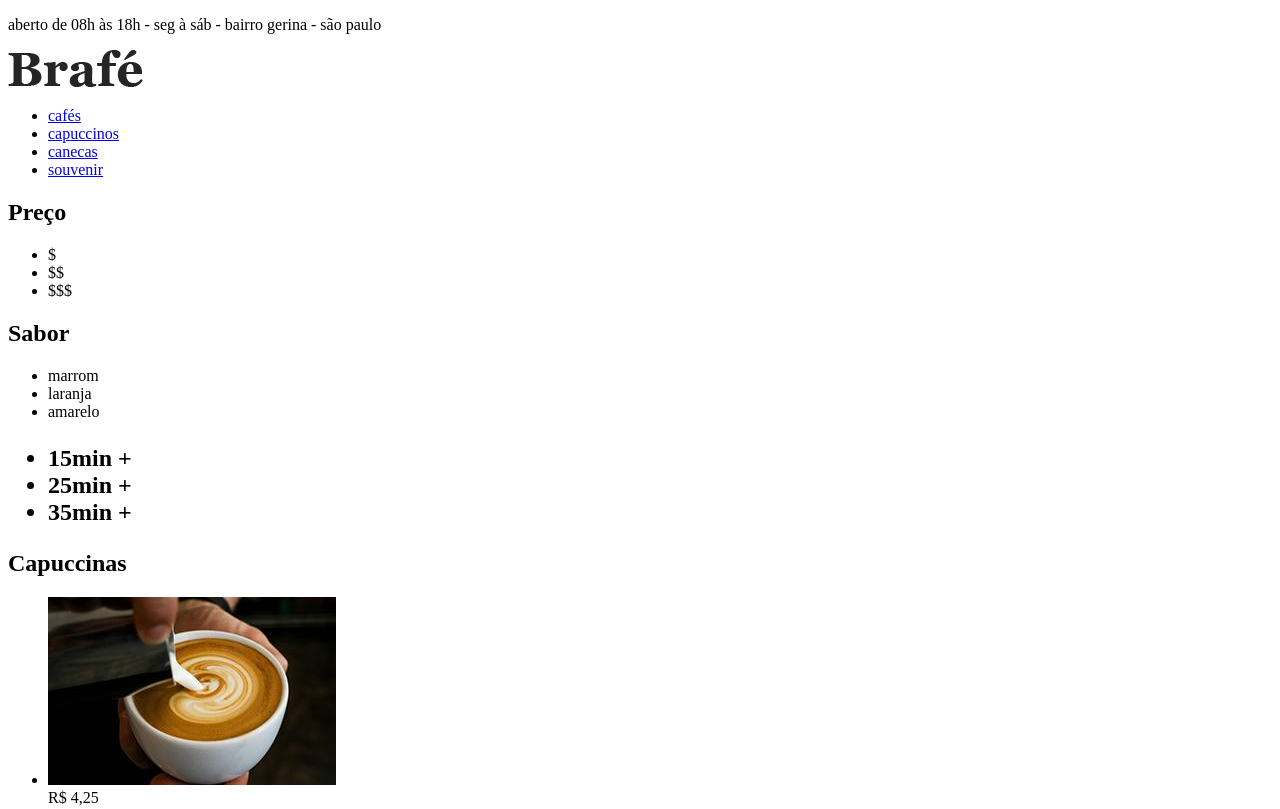
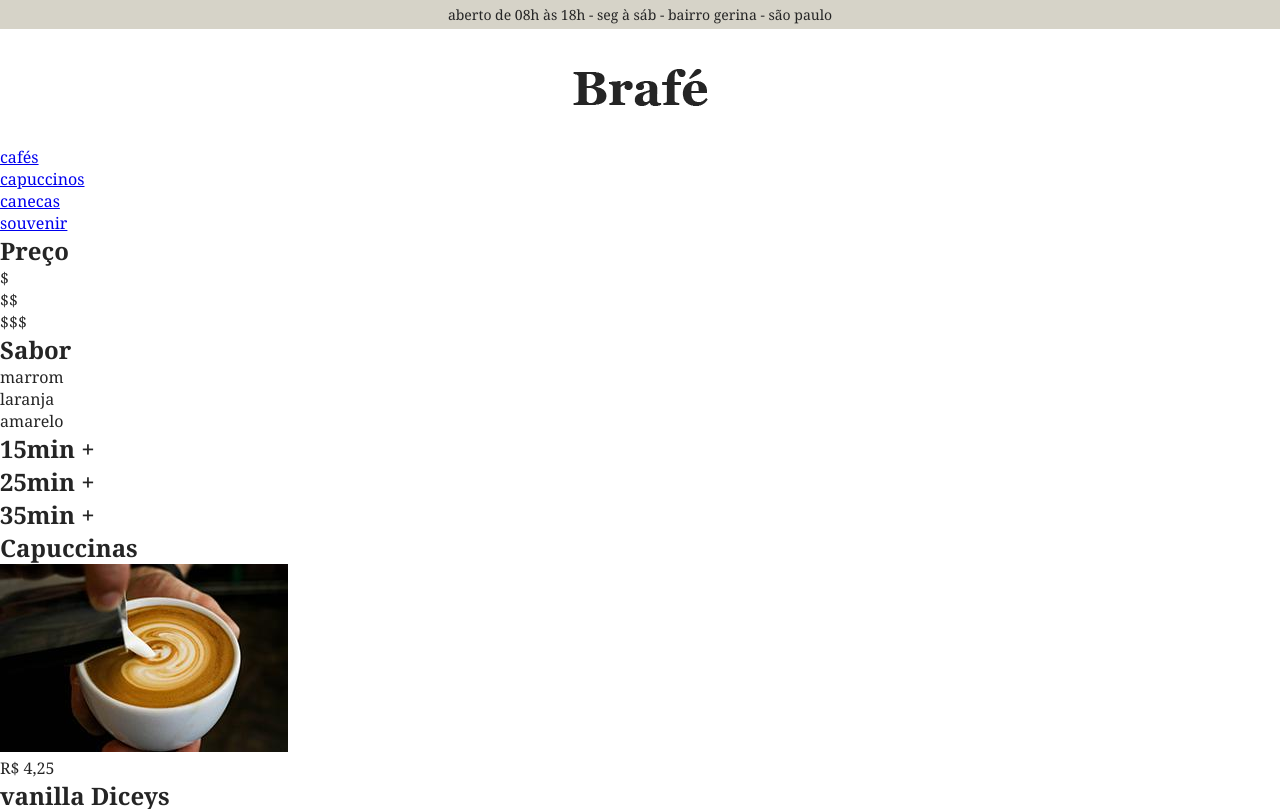
Before and after one commit to roberttsouza/brafe-2-puro, a plain HTML site: page index.html in a window 1280 px wide. Shown: the top 809 px of the page. Drawn offline with Linux system fonts and the light colour scheme.

Commit message:
information and logotype concluded

```diff
--- a/index.html
+++ b/index.html
@@ -10,10 +10,10 @@
 <body>
 
     <header>
-        <div>
+        <div class="header-information">
             <p>aberto de 08h às 18h - seg à sáb - bairro gerina - são paulo</p>
         </div>
-        <a href="index.html">
+        <a class="header-logo" href="index.html">
             <img src="img/brafe.png" alt="Brafé">
         </a>
 
--- a/style.css
+++ b/style.css
@@ -0,0 +1,28 @@
+*{
+    margin: 0;
+    padding: 0;
+    border: 0;
+    list-style: none;
+    box-sizing: border-box;
+}
+
+body{
+    font-family: Georgia, serif;
+    color: #252525;
+}
+
+
+/*MENU*/
+
+
+.header-information{
+    font-size: .875em;
+    background: #d6d3c8;
+    padding: 5px 0;
+    text-align: center;
+}
+
+.header-logo img{
+    display: block;
+    margin: 40px auto;
+}
```
